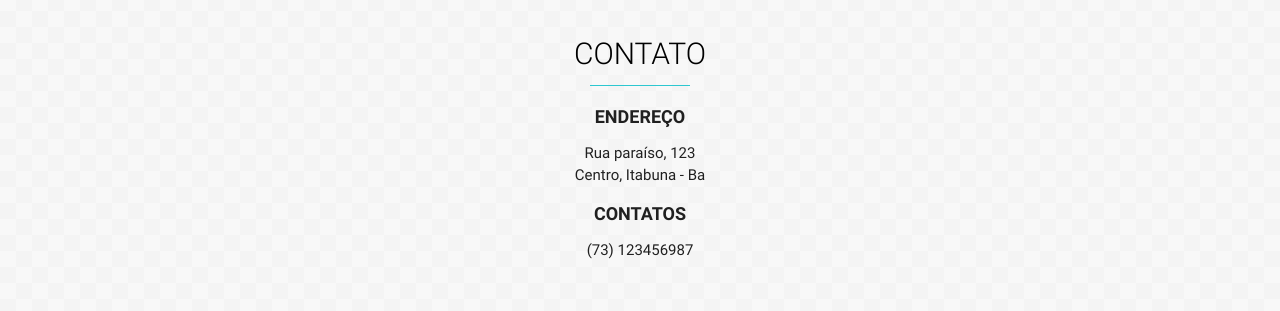
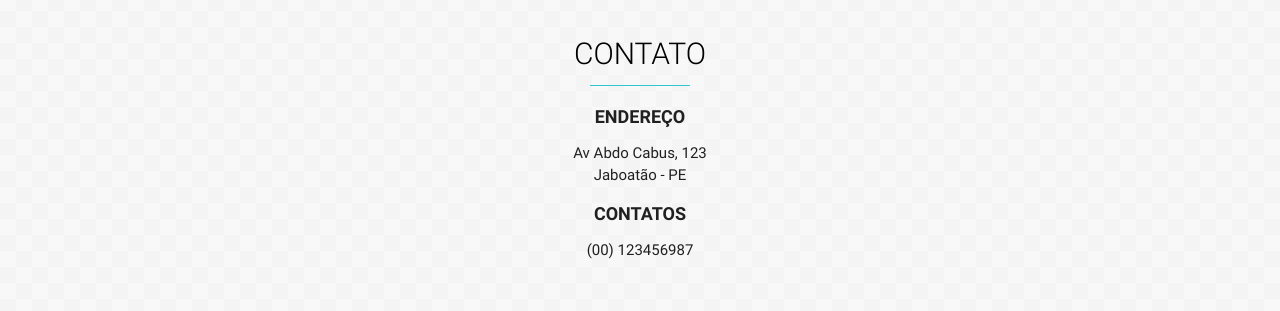
Before and after one commit to Jhonathan-Brito/forum, a plain HTML site: page index.html in a window 1280 px wide. Shown: the part 2501-2812 px from the top of the page. Drawn offline with nearby package versions, Linux system fonts and the light colour scheme.

Commit message:
Primeiro commit

```diff
--- a/index.html
+++ b/index.html
@@ -147,12 +147,12 @@
             </div>
 
                     <h4 class= "center"> Endereço </h4>
-                    <p class="center"> Rua paraíso, 123 <br>
-                    Centro, Itabuna - Ba</p>
+                    <p class="center"> Av Abdo Cabus, 123 <br>
+                    Jaboatão - PE</p>
 
                     <h4 class= "center"> Contatos </h4>
                     <p class="center">
-                        (73) 123456987
+                        (00) 123456987
                     </p>
 
                 </div>
```
